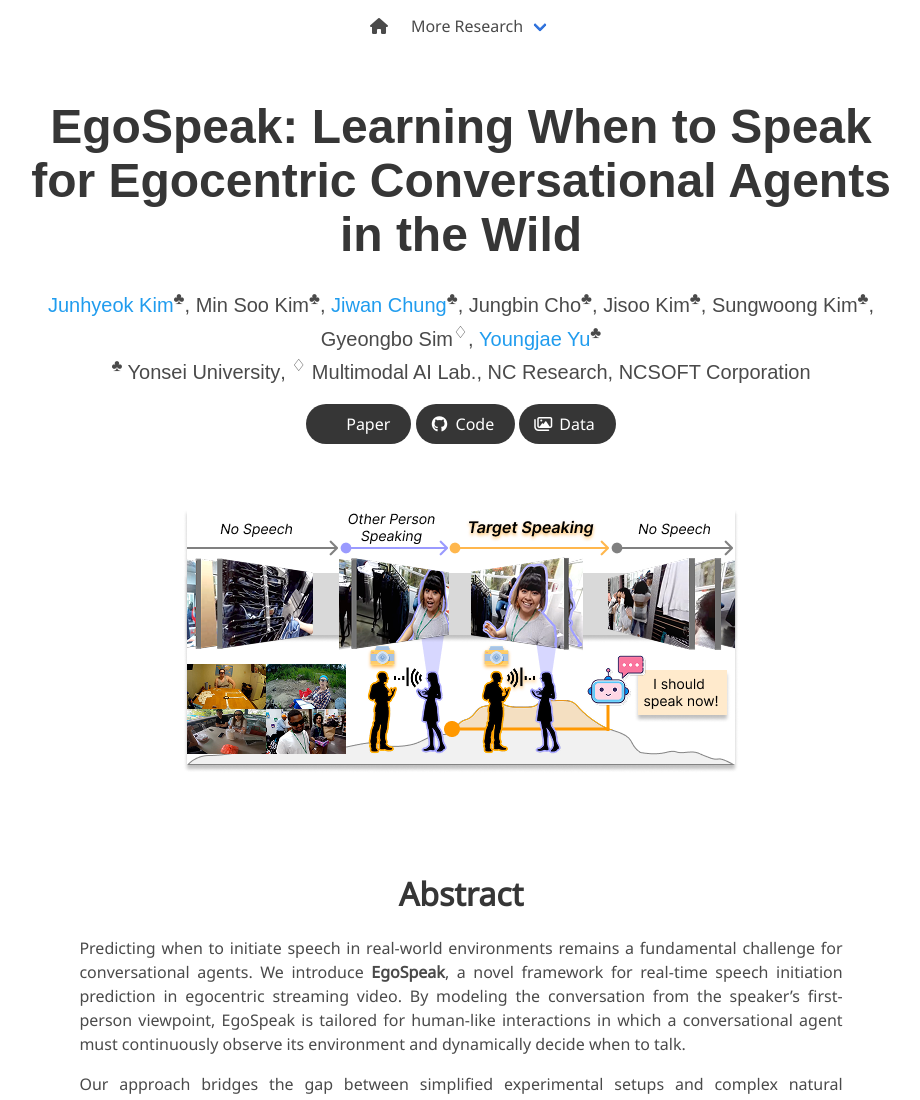
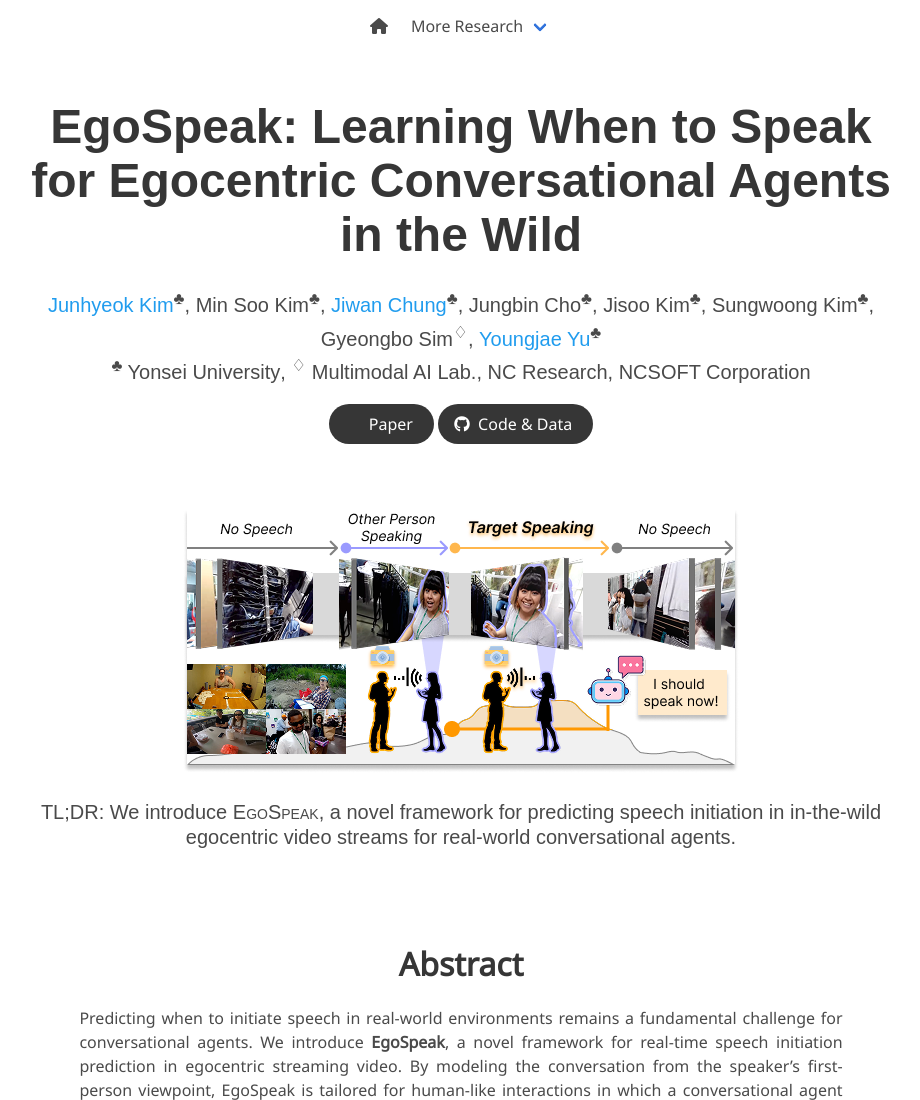
Before and after one commit to jun297/EgoSpeak, a plain HTML site: page docs/index.html in a window 1280 px wide. Shown: the top 1100 px of the page, without its empty margins (179-1099 px from the left). Drawn offline with nearby package versions, Linux system fonts and the light colour scheme; some icons are missing; a web font is replaced by a local one.

Commit message:
polished

```diff
--- a/docs/index.html
+++ b/docs/index.html
@@ -142,16 +142,7 @@
                   <span class="icon">
                     <i class="fab fa-github"></i>
                   </span>
-                  <span>Code</span>
-                </a>
-              </span>
-              <!-- Data Link -->
-              <span class="link-block">
-                <a href="https://jun297.github.io/EgoSpeak/" class="external-link button is-normal is-rounded is-dark">
-                  <span class="icon">
-                    <i class="far fa-images"></i>
-                  </span>
-                  <span>Data</span>
+                  <span>Code & Data</span>
                 </a>
               </span>
             </div>
@@ -172,9 +163,12 @@
     <div class="hero-body has-text-centered">
       <!-- Replace 'teaser_figure.jpg' with your actual teaser figure file -->
       <img src="./static/images/egospeak_fig1.png" alt="Teaser Figure" style="max-width: 100%;">
-      <!-- <h2 class="subtitle" style="margin-top: 1em;">
-        <i>EgoSpeak</i>: Learning When to Speak for Egocentric Conversational Agents in the Wild
-      </h2> -->
+      <h2 class="subtitle" style="margin-top: 1em;">
+        TL;DR: We introduce
+        <span style="font-variant: small-caps;">EgoSpeak</span>,
+        a novel framework for predicting speech initiation in in-the-wild egocentric video streams for real-world conversational agents.
+
+      </h2>
     </div>
   </div>
 </section>
```
